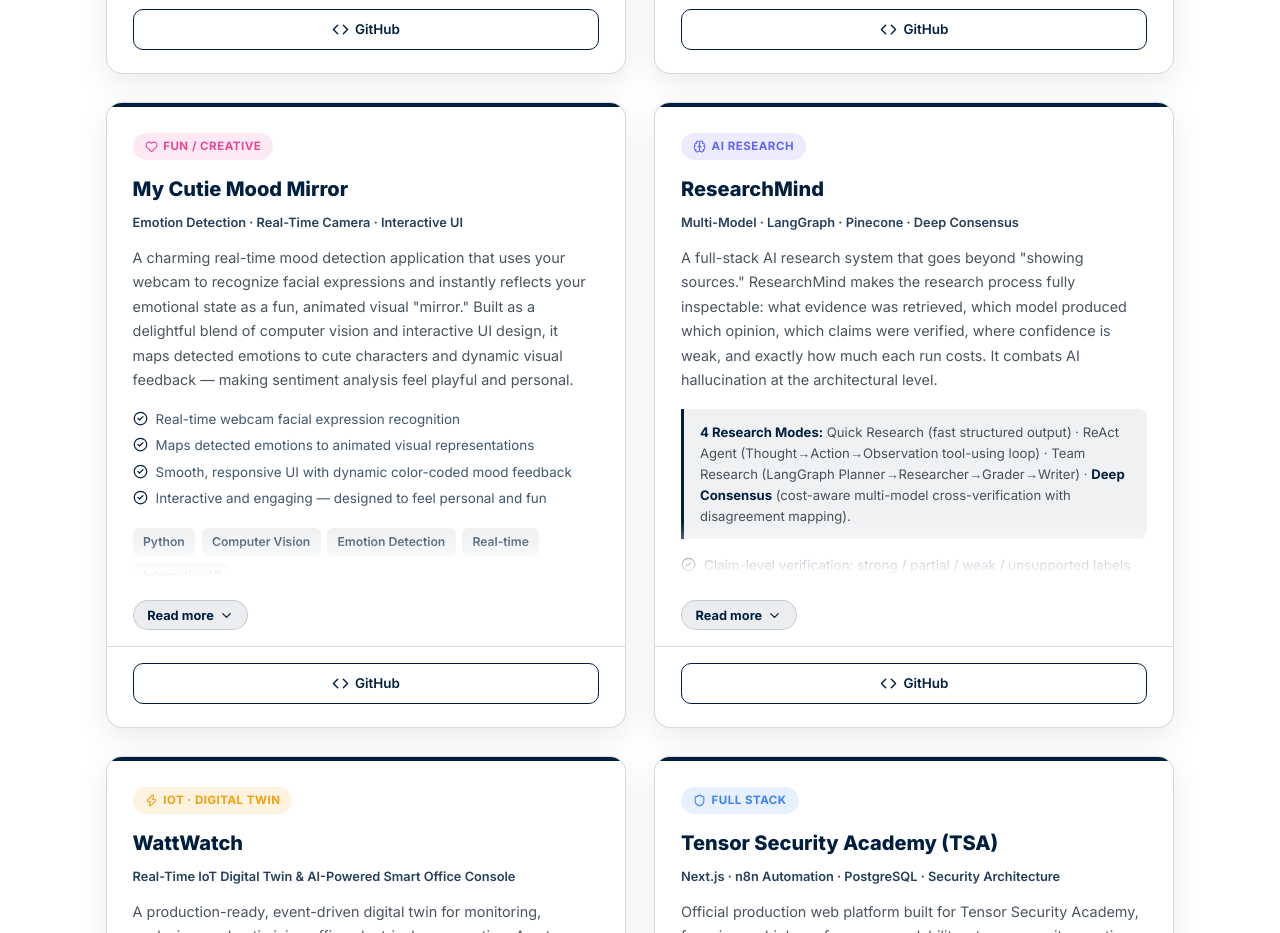
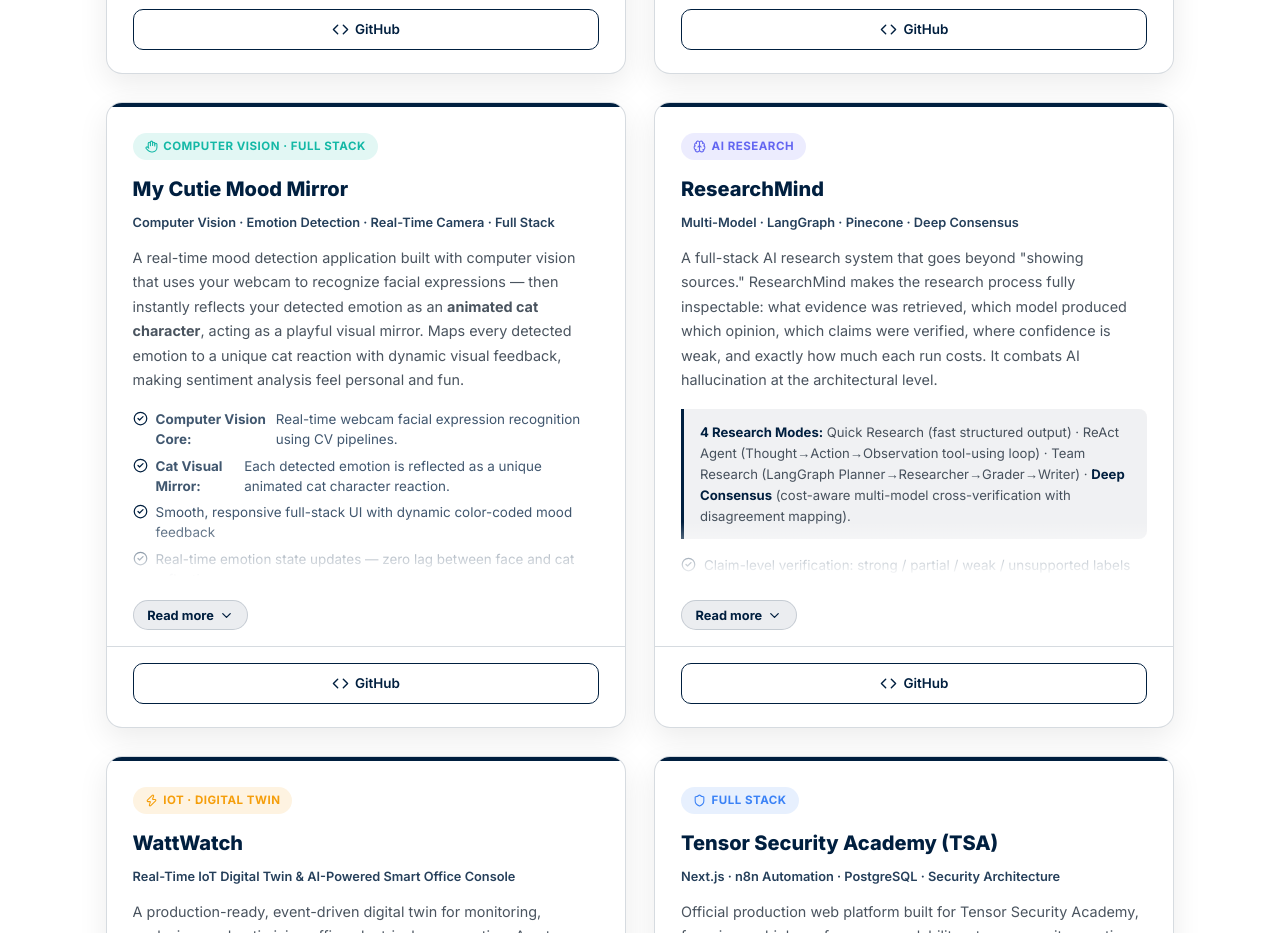
Before and after one commit to Saobia3i/Portfolio, a Next.js app: page /projects in a window 1280 px wide. Shown: the part 1080-2013 px from the top of the page. Built offline with nearby package versions, Linux system fonts and the light colour scheme.

Commit message:
added mood mirror to open cv project

```diff
--- a/app/HomeClient.tsx
+++ b/app/HomeClient.tsx
@@ -263,8 +263,8 @@ const PROJECTS: ProjectCardData[] = [
   {
     title: "My Cutie Mood Mirror",
     description:
-      "A charming real-time mood detection application that uses your webcam to recognize facial expressions and reflect your emotional state as a fun, animated visual mirror — mapping detected emotions to cute animated characters with dynamic color-coded feedback.",
-    tags: ["Python", "Computer Vision", "Emotion Detection", "Real-time"],
+      "A real-time mood detection application built with computer vision. Uses your webcam to detect facial expressions and instantly reflects your emotion as an animated cat character — acting as a playful visual mirror. A full-stack CV project that maps every detected mood to a unique cat reaction with dynamic color-coded feedback.",
+    tags: ["Python", "Computer Vision", "Emotion Detection", "Full Stack", "Real-time"],
     links: [
       { href: "/projects#mood-mirror", label: "Details", icon: "open_in_new", variant: "btn-live" },
       { href: "https://github.com/Saobia3i/my-cutie-mood-mirror", label: "GitHub", icon: "code", variant: "btn-github" },
--- a/app/projects/projects-data.tsx
+++ b/app/projects/projects-data.tsx
@@ -186,29 +186,36 @@ export const PROJECTS: ProjectData[] = [
   // ====== PROJECT 3: My Cutie Mood Mirror ======
   {
     id: "mood-mirror",
-    category: "fun",
+    category: "cv",
     delayMs: 160,
-    badgeVariant: "badge-fun",
-    badgeIcon: "heart",
-    badgeLabel: "Fun / Creative",
+    badgeVariant: "badge-cv",
+    badgeIcon: "hand",
+    badgeLabel: "Computer Vision · Full Stack",
     title: "My Cutie Mood Mirror",
-    subtitle: "Emotion Detection · Real-Time Camera · Interactive UI",
+    subtitle: "Computer Vision · Emotion Detection · Real-Time Camera · Full Stack",
     desc: (
       <>
-        A charming real-time mood detection application that uses your webcam to recognize facial
-        expressions and instantly reflects your emotional state as a fun, animated visual
-        &quot;mirror.&quot; Built as a delightful blend of computer vision and interactive UI
-        design, it maps detected emotions to cute characters and dynamic visual feedback — making
-        sentiment analysis feel playful and personal.
+        A real-time mood detection application built with computer vision that uses your webcam to
+        recognize facial expressions — then instantly reflects your detected emotion as an{" "}
+        <strong>animated cat character</strong>, acting as a playful visual mirror. Maps every
+        detected emotion to a unique cat reaction with dynamic visual feedback, making sentiment
+        analysis feel personal and fun.
       </>
     ),
     features: [
-      "Real-time webcam facial expression recognition",
-      "Maps detected emotions to animated visual representations",
-      "Smooth, responsive UI with dynamic color-coded mood feedback",
-      "Interactive and engaging — designed to feel personal and fun",
+      <>
+        <strong>Computer Vision Core:</strong> Real-time webcam facial expression recognition using
+        CV pipelines.
+      </>,
+      <>
+        <strong>Cat Visual Mirror:</strong> Each detected emotion is reflected as a unique animated
+        cat character reaction.
+      </>,
+      "Smooth, responsive full-stack UI with dynamic color-coded mood feedback",
+      "Real-time emotion state updates — zero lag between face and cat reflection",
+      "Interactive and engaging — designed to feel personal, fun, and expressive",
     ],
-    tags: ["Python", "Computer Vision", "Emotion Detection", "Real-time", "Interactive UI"],
+    tags: ["Python", "Computer Vision", "Emotion Detection", "Full Stack", "Real-time", "Interactive UI"],
     actions: [
       {
         href: "https://github.com/Saobia3i/my-cutie-mood-mirror",
```
Also changed, not shown: index.html (+6 -3 lines), projects.html (+21 -16 lines).
